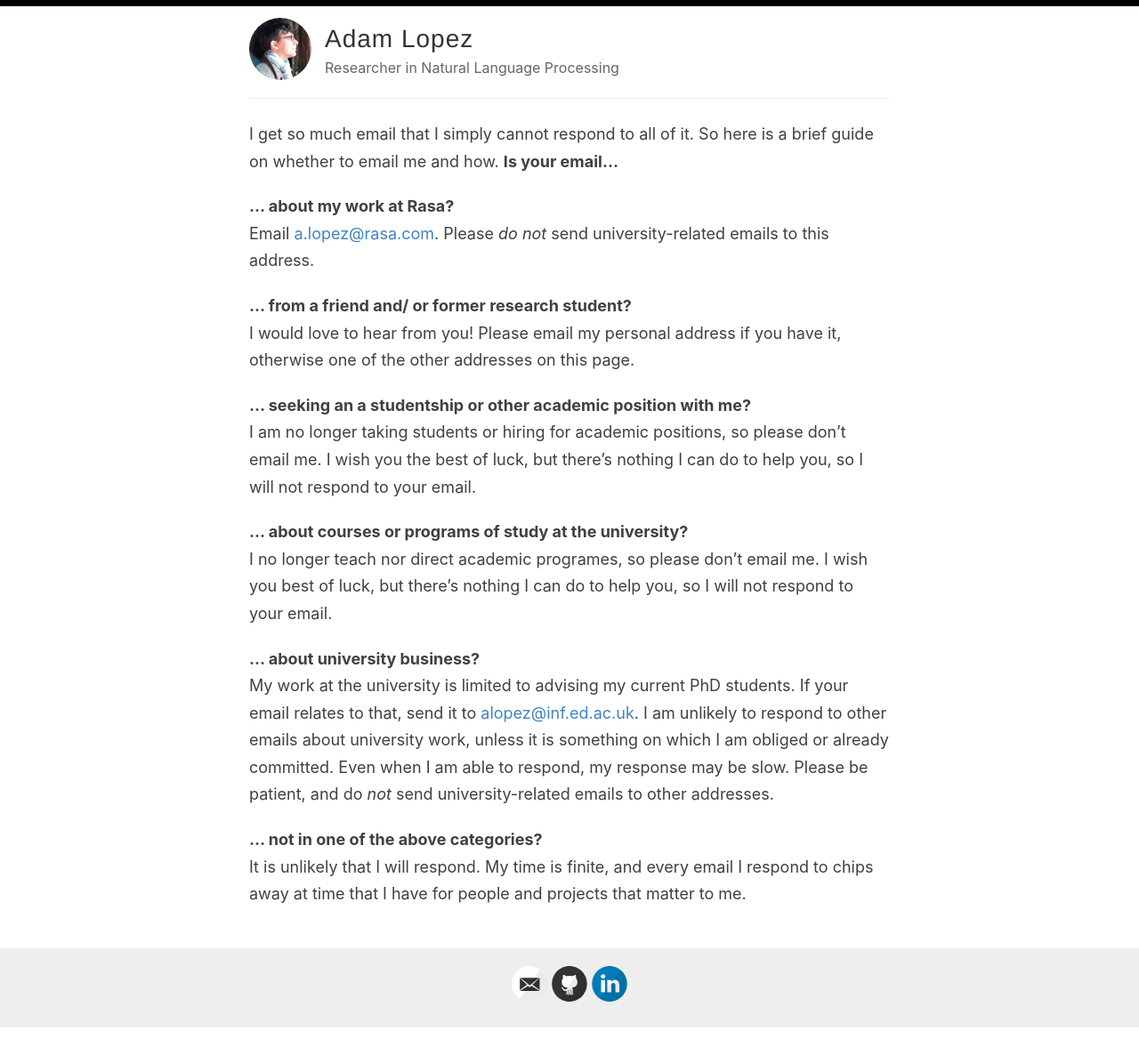
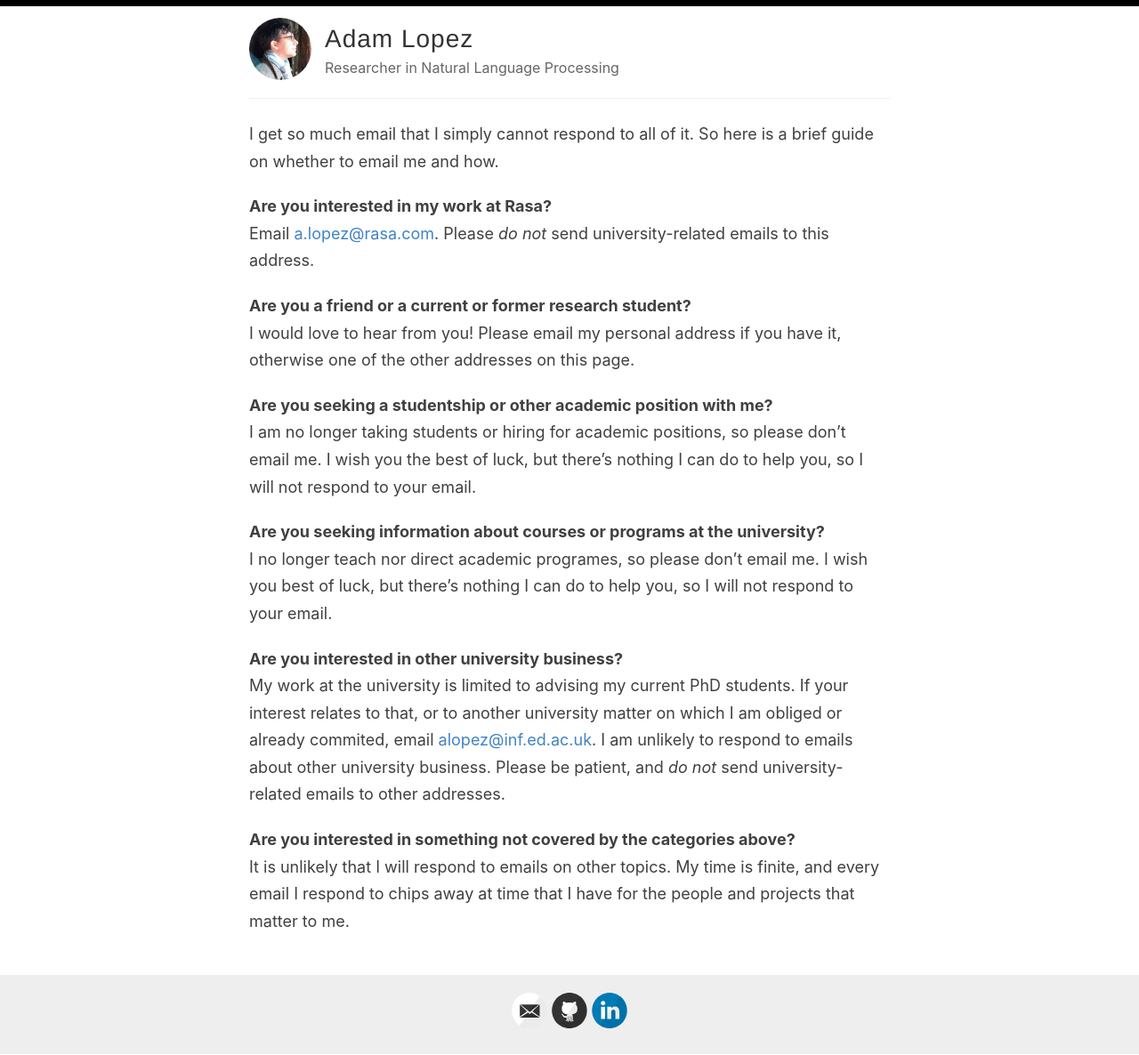
Before and after one commit to alopez/alopez.github.com, a Jekyll site: the page built from email.md, in a window 1280 px wide. Shown: the whole page at 89% size. Built offline with Jekyll 4.4.1, drawn with Linux system fonts in a browser that asks for light colours; before the commit the page ends 1155 px from its top, so only the background shows below that.

Commit message:
fix formatting

```diff
--- a/assets/style.scss
+++ b/assets/style.scss
@@ -212,6 +212,7 @@ ul ul, ol ul {
 }
 
 dt {
+  font-weight: bold;
   margin-top: 20px;
 }
 
--- a/email.md
+++ b/email.md
@@ -2,42 +2,40 @@
 layout: default
 ---
 I get so much email that I simply cannot respond to all of it. So here
-is a brief guide on whether to email me and how. **Is your
-email...**
+is a brief guide on whether to email me and how.
 
-**... about my work at Rasa?**
+Are you interested in my work at Rasa?
 : Email <a.lopez@rasa.com>. Please
   _do not_ send university-related emails to this address.
 
-**... from a friend and/ or former research student?**
+Are you a friend or a current or former research student?
 :  I would love to hear from you! Please email my personal
   address if you have it, otherwise one of the other addresses
   on this page.
 
-**... seeking an a studentship or other academic position with me?**
+Are you seeking a studentship or other academic position with me?
 : I am no longer taking students or hiring
   for academic positions, so please don't email me. I wish
   you the best of luck, but there's nothing I can do to help you,
   so I will not respond to your email.
 
-**... about courses or programs of study at the university?**
+Are you seeking information about courses or programs at the university?
 : I no longer teach nor direct academic
   programes, so please don't email me. I wish you best of
   luck, but there's nothing I can do to help you, so I will
   not respond to your email.
 
-**... about university business?**
+Are you interested in other university business?
 : My work at the university is limited to advising
-  my current PhD students. If your email relates
-  to that, send it to <alopez@inf.ed.ac.uk>. I
-  am unlikely to respond to other emails about university work,
-  unless it is something on which I am obliged or already committed.
-  Even when I am able to respond, my response may be slow. Please
-  be patient, and do _not_ send university-related emails to
+  my current PhD students. If your interest relates
+  to that, or to another university matter on which I am obliged
+  or already commited, email <alopez@inf.ed.ac.uk>. I
+  am unlikely to respond to emails about other university business.
+  Please be patient, and _do not_ send university-related emails to
   other addresses.
 
-**... not in one of the above categories?**
+Are you interested in something not covered by the categories above?
 : It is unlikely
-  that I will respond. My time is finite, and every email I
-  respond to chips away at time that I have for people and
+  that I will respond to emails on other topics. My time is finite, and every email I
+  respond to chips away at time that I have for the people and
   projects that matter to me.
```
